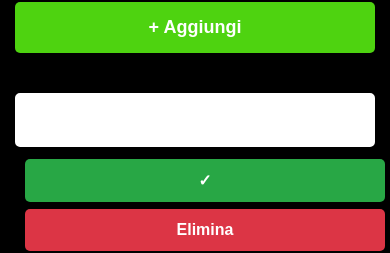
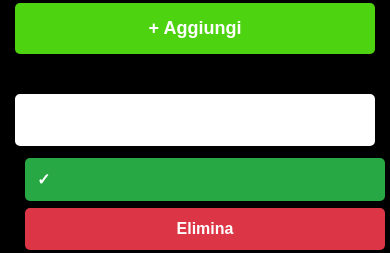
Before and after one commit to dimauroluca-glitch/To-Do-List, a website: page index.html in a window 390 px wide. Both pictures are taken after a click on the button "+ Aggiungi". Shown: the part 343-596 px from the top of the page. Drawn offline with Linux system fonts and the light colour scheme.

Commit message:
Update index.html

```diff
--- a/index.html
+++ b/index.html
@@ -110,18 +110,22 @@
                 padding: 15px 24px;
                 font-size: 18px;
                 margin-bottom: 20px;
+                box-sizing: border-box;
             }
             .input-group {
                 display: flex;
                 flex-direction: column;
                 align-items: stretch;
                 margin: 15px 0;
+                width: 100%;
             }
             .input {
+                width: 100%;
                 padding: 15px;
-                font-size: 18px;
+                font-size: 16px;
                 margin-right: 0;
                 margin-bottom: 10px;
+                box-sizing: border-box;
             }
             .btn-complete, .btn-delete {
                 width: 100%;
@@ -132,10 +136,14 @@
             }
             .check{
                 margin-bottom: 5px;
+                display: inline-flex;
+                align-items: center;
             }
             body {
                 font-size: 16px;
                 padding: 15px;
+                margin: 0;
+                overflow-x: hidden;
             }
 }
         </style>
```
